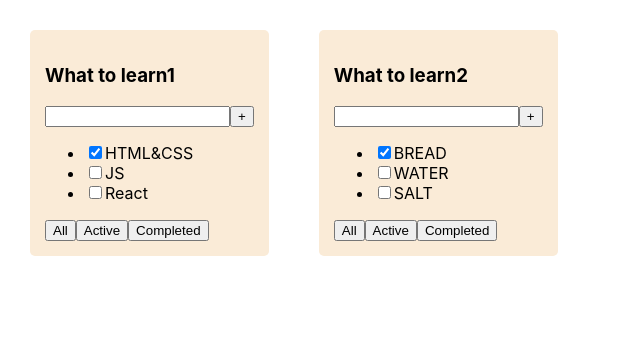
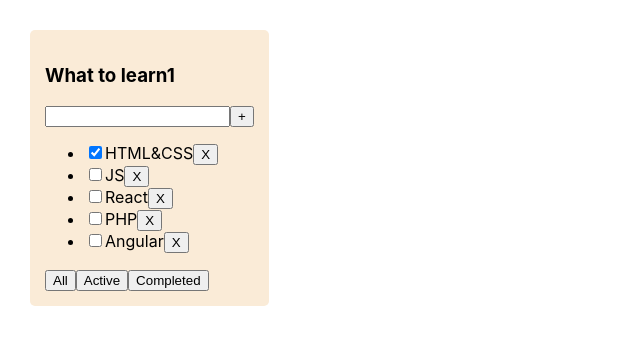
Before and after one commit to DmitriyBarhonov/todoListIncub, a React (Create React App) app: page / in a window 1280 px wide. Shown: the top 344 px of the page, without its empty margins (0-640 px from the left). Built offline with nearby package versions, Linux system fonts and the light colour scheme.

Commit message:
filter_task

```diff
--- a/src/App.tsx
+++ b/src/App.tsx
@@ -1,4 +1,4 @@
-import React from 'react';
+import React, { useState } from 'react';
 import './App.css';
 import TodoList from './todo';
 import { TaskType } from './todo';
@@ -6,23 +6,30 @@ import { TaskType } from './todo';
 function App() {
     const title1: string = "What to learn1"
     const title2: string = "What to learn2"
-
-    const tasks_1: Array<TaskType> = [
-        { id: 1, title: "HTML&CSS", isDone: true, },
-        { id: 2, title: "JS", isDone: false,},
-        { id: 3, title: "React", isDone: false, }
-    ]
-
+const[tasks_1, setTasks] = useState( [
+    { id: 1, title: "HTML&CSS", isDone: true, },
+    { id: 2, title: "JS", isDone: false,},
+    { id: 4, title: "React", isDone: false, },
+    { id: 5, title: "PHP", isDone: false,},
+    { id: 6, title: "Angular", isDone: false, }
+])
+    // const tasks_1: Array<TaskType> =
 
     const tasks_2: Array<TaskType> = [
         { id: 4, title: "BREAD", isDone: true },
-        { id: 5, title: "WATER", isDone: false },
-        { id: 6, title: "SALT", isDone: false },
     ]
+
+    const removeTask = (taskId : number)=>{
+        setTasks(tasks_1.filter(t=> t.id !== taskId))
+    }
+
+
+
+
     return (
         <div className="App">
-            <TodoList tasks={tasks_1} title={title1} />
-            <TodoList tasks={tasks_2} title={title2} />
+            <TodoList removeTask={removeTask} tasks={tasks_1} title={title1} />
+            {/* <TodoList tasks={tasks_2} title={title2} /> */}
         </div>
     );
 }
--- a/src/todo.tsx
+++ b/src/todo.tsx
@@ -1,3 +1,4 @@
+import { JsxElement } from 'typescript';
 import './App.css';
 import { FC } from 'react';
 
@@ -5,6 +6,7 @@ import { FC } from 'react';
 type TodoListPropsType ={
     title: string
     tasks: TaskType[]
+    removeTask: (taskId: number)=> void
 }
 
 export type TaskType = {
@@ -16,8 +18,22 @@ export type TaskType = {
 
 
 
+
 const TodoList: FC<TodoListPropsType>= (props) => {
-    console.log(props)
+
+    const tasksJSXElement:any = props.tasks.map((t:TaskType, index): JSX.Element =>{
+        return (
+            <li key={index}>
+                <input type = "checkbox" checked={t.isDone}/>
+                <span>{t.title}</span>
+                <button onClick={()=>props.removeTask(t.id)}>X</button>
+            </li>
+        )
+    })
+
+    // const tasksJSXElements: Array<JSX.Element> = props.tasks.map(tasksJSXElement)
+
+
     return (
         <div className="todo">
             <h3>{props.title}</h3>
@@ -26,18 +42,7 @@ const TodoList: FC<TodoListPropsType>= (props) => {
                 <button>+</button>
             </div>
             <ul>
-                <li>
-                    <input type="checkbox" checked={props.tasks[0].isDone}/>
-                    <span>{props.tasks[0].title}</span>
-                </li>
-                <li>
-                    <input type="checkbox" checked={props.tasks[1].isDone}/>
-                    <span>{props.tasks[1].title}</span>
-                </li>
-                <li>
-                    <input type="checkbox" checked={props.tasks[2].isDone}/>
-                    <span>{props.tasks[2].title}</span>
-                </li>
+                {tasksJSXElement}
             </ul>
             <div>
                 <button>All</button>
```
